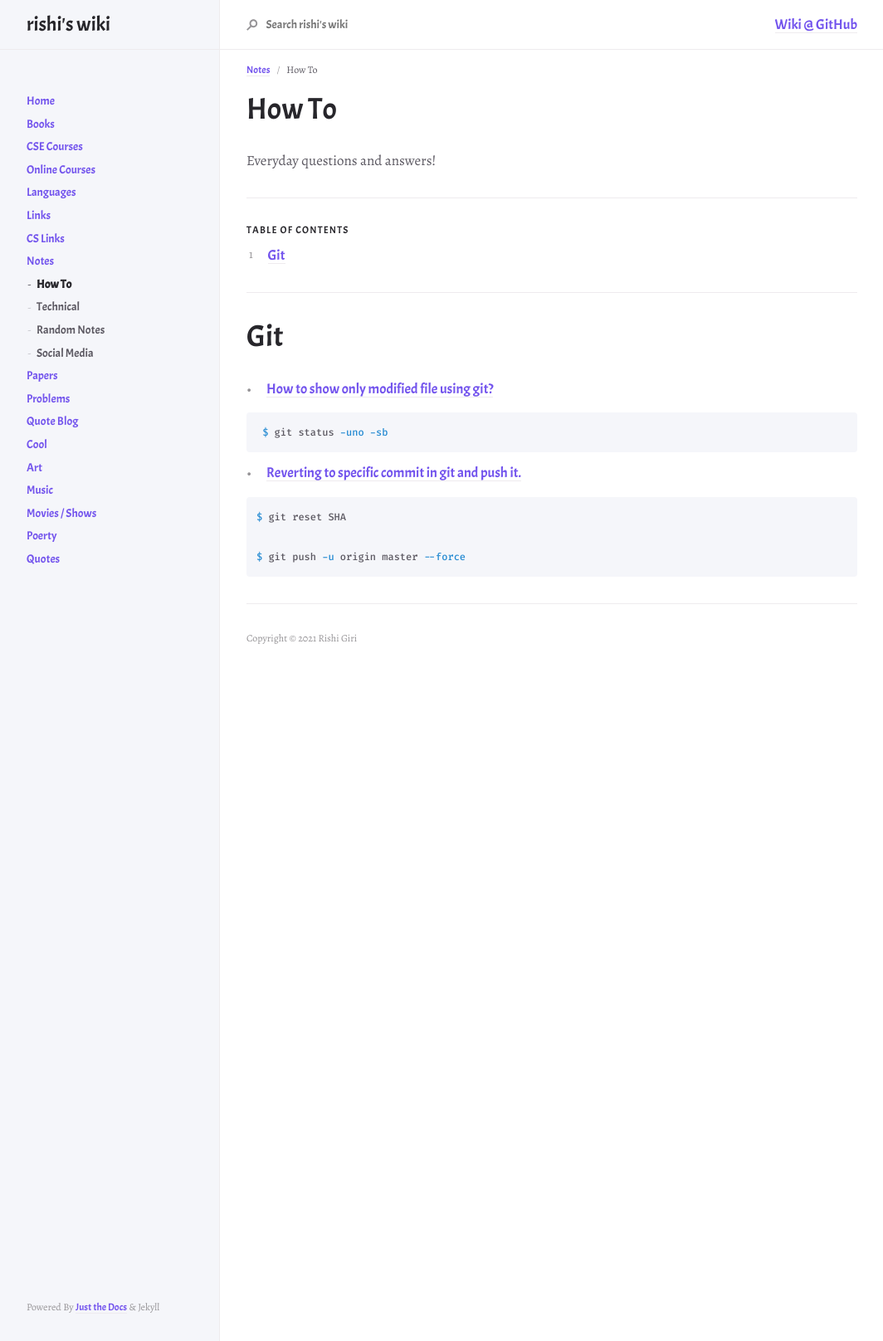
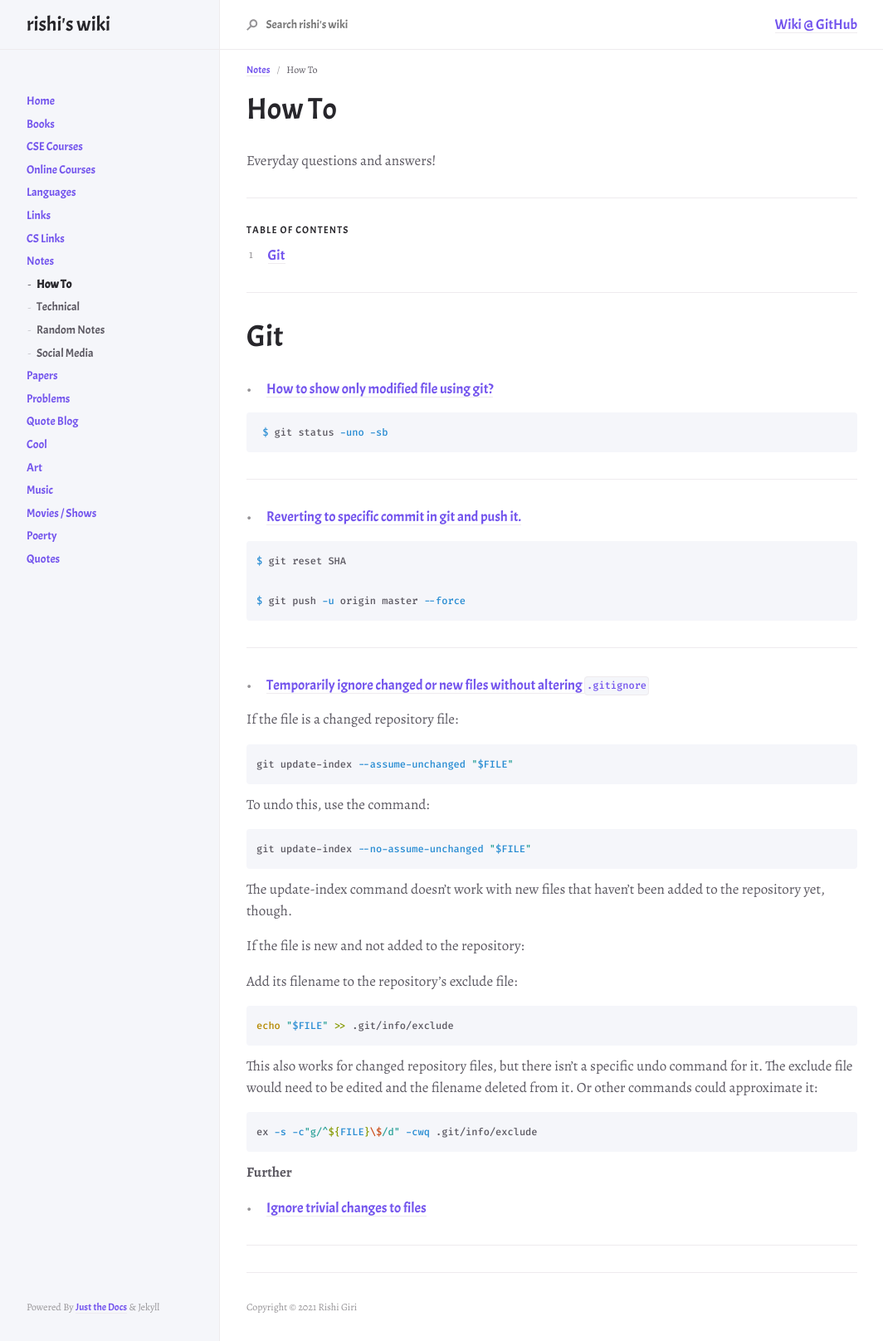
Before and after one commit to r8w/r8w, a Jekyll site: the page built from docs/notes/howto.md, in a window 1280 px wide. Shown: the whole page at 83% size, without its empty margins (107-1171 px from the left). Built offline with Jekyll 4.4.1, drawn with Linux system fonts in a browser that asks for light colours; nearby versions of some CDN libraries.

Commit message:
add git tips

`````diff
--- a/docs/notes/howto.md
+++ b/docs/notes/howto.md
@@ -29,6 +29,8 @@ Everyday questions and answers!
  $ git status -uno -sb
  ```
 
+---
+
 - [Reverting to specific commit in git and push it.](https://stackoverflow.com/questions/3639115/reverting-to-a-specific-commit-based-on-commit-id-with-git)
 
 ```sh
@@ -36,3 +38,39 @@ $ git reset SHA
 
 $ git push -u origin master --force
 ```
+---
+
+- [Temporarily ignore changed or new files without altering `.gitignore`](https://gist.github.com/sloanlance/0f0cb5e9819e11d698a26a623bc649f4)
+
+If the file is a changed repository file:
+
+```sh
+git update-index --assume-unchanged "$FILE"
+````
+
+To undo this, use the command:
+
+```sh
+git update-index --no-assume-unchanged "$FILE"
+````
+
+The update-index command doesn't work with new files that haven't been added to the repository yet, though.
+
+If the file is new and not added to the repository:
+
+Add its filename to the repository's exclude file:
+
+```sh
+echo "$FILE" >> .git/info/exclude
+```
+
+This also works for changed repository files, but there isn't a specific undo command for it. The exclude file would need to be edited and the filename deleted from it. Or other commands could approximate it:
+
+```sh
+ex -s -c"g/^${FILE}\$/d" -cwq .git/info/exclude
+```
+__Further__
+
+- [Ignore trivial changes to files](https://stackoverflow.com/questions/13442130/git-temporarily-ignore-trivial-changes-to-files)
+
+---
`````
